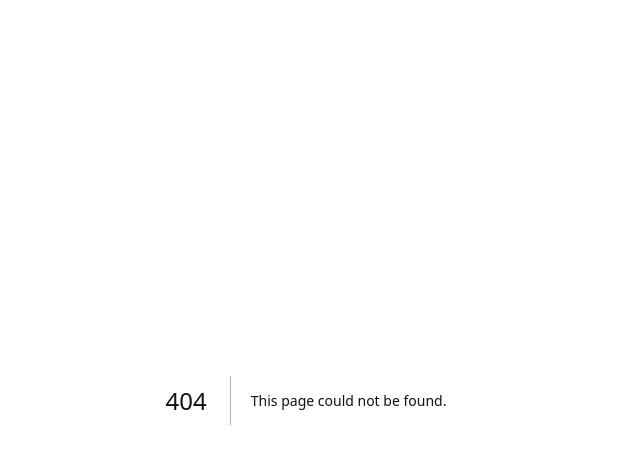
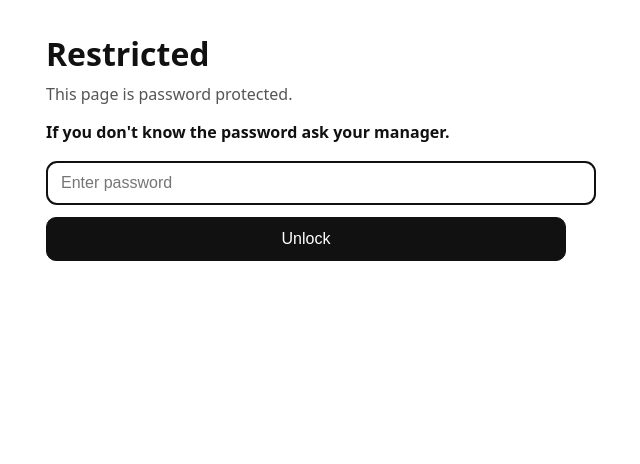
Before and after one commit to topher3141/internal-projects-landing, a Next.js app: page /login in a window 1280 px wide. Before the commit this address had no page. Shown: the top 464 px of the page, without its empty margins (334-974 px from the left). Built offline with nearby package versions, Linux system fonts and the light colour scheme.

Commit message:
Create page.tsx

```diff
--- /dev/null
+++ b/app/login/page.tsx
@@ -0,0 +1,53 @@
+export default function LoginPage() {
+  return (
+    <main
+      style={{
+        fontFamily:
+          "system-ui, -apple-system, Segoe UI, Roboto, Arial, sans-serif",
+        padding: 32,
+        maxWidth: 520,
+        margin: "0 auto",
+      }}
+    >
+      <h1 style={{ margin: 0 }}>Restricted</h1>
+      <p style={{ color: "#555", marginTop: 8 }}>
+        This page is password protected.
+      </p>
+      <p style={{ marginTop: 8 }}>
+        <b>If you don't know the password ask your manager.</b>
+      </p>
+
+      <form action="/api/login" method="POST" style={{ marginTop: 18 }}>
+        <input
+          name="password"
+          type="password"
+          placeholder="Enter password"
+          autoFocus
+          style={{
+            width: "100%",
+            padding: "12px 14px",
+            borderRadius: 10,
+            border: "1px solid #ddd",
+            fontSize: 16,
+          }}
+        />
+        <button
+          type="submit"
+          style={{
+            marginTop: 12,
+            width: "100%",
+            padding: "12px 14px",
+            borderRadius: 10,
+            border: "1px solid #111",
+            background: "#111",
+            color: "#fff",
+            fontSize: 16,
+            cursor: "pointer",
+          }}
+        >
+          Unlock
+        </button>
+      </form>
+    </main>
+  );
+}
```
